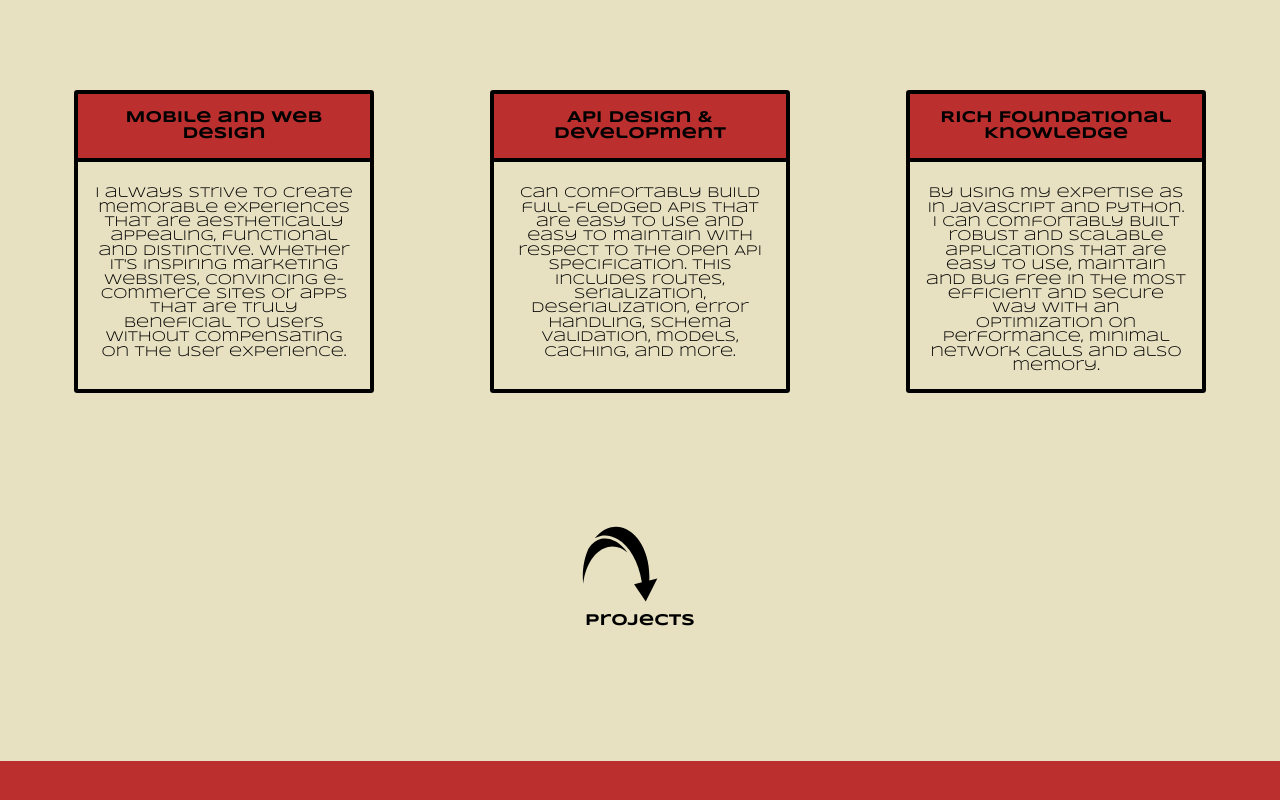
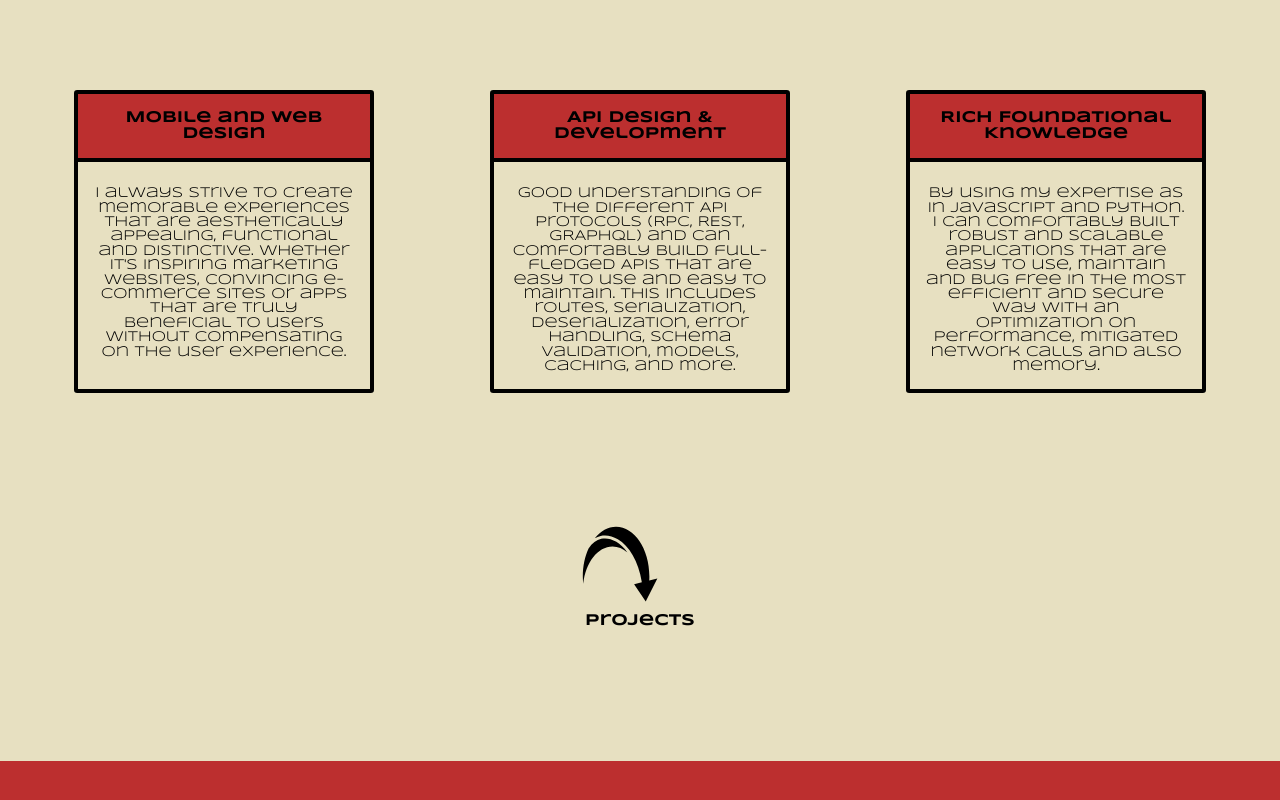
Before and after one commit to LemmyMwaura/Personal-portfolio, a React (Vite) app: page / in a window 1280 px wide. Shown: the part 2113-2913 px from the top of the page. Built offline with nearby package versions, Linux system fonts and the light colour scheme; a web font is replaced by a local one.

Commit message:
refactor: updated peoject copy

```diff
--- a/src/Pages/MindMap.jsx
+++ b/src/Pages/MindMap.jsx
@@ -187,13 +187,13 @@ const MindMap = () => {
                 <div className="item item-2">
                   <h4>Api Design & Development</h4>
                   <p>
-                    Can comfortably build full-fledged APIs that are easy to use and easy to maintain with respect to the Open API specification. This includes routes, serialization, deserialization, error handling, schema validation, models, caching, and more.
+                    Good understanding of the different API protocols (RPC, REST, GRAPHQL) and  Can comfortably build full-fledged APIs that are easy to use and easy to maintain. This includes routes, serialization, deserialization, error handling, schema validation, models, caching, and more.
                   </p>
                 </div>
                 <div className="item item-3">
                   <h4>Rich Foundational Knowledge </h4>
                   <p>
-                    By using my expertise as in Javascript and Python. I can comfortably built robust and scalable applications that are easy to use, maintain and bug free in the most efficient and secure way with an optimization on performance, minimal network calls and also memory.
+                    By using my expertise as in Javascript and Python. I can comfortably built robust and scalable applications that are easy to use, maintain and bug free in the most efficient and secure way with an optimization on performance, mitigated network calls and also memory.
                   </p>
                 </div>
                 <div className="item item-4">
```
